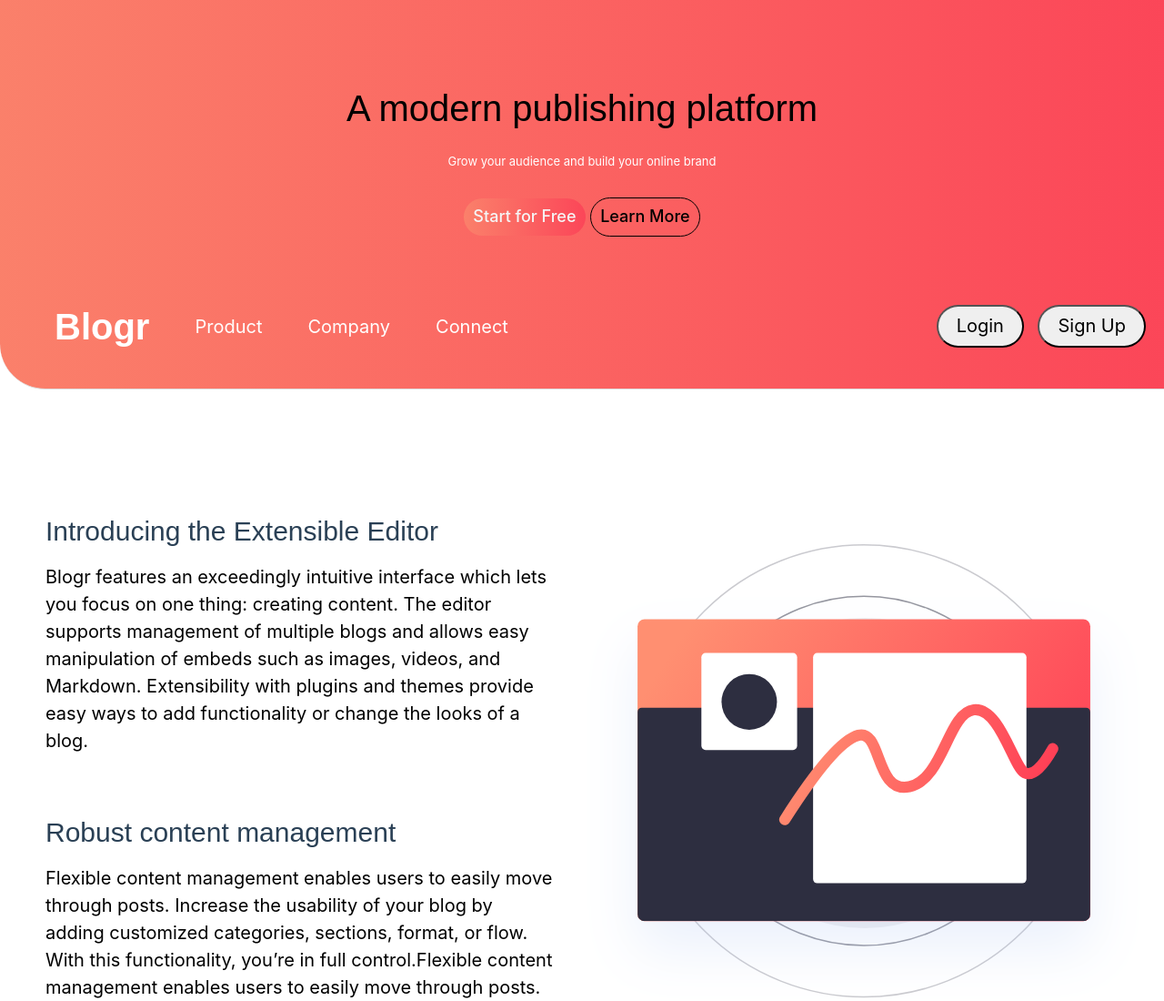
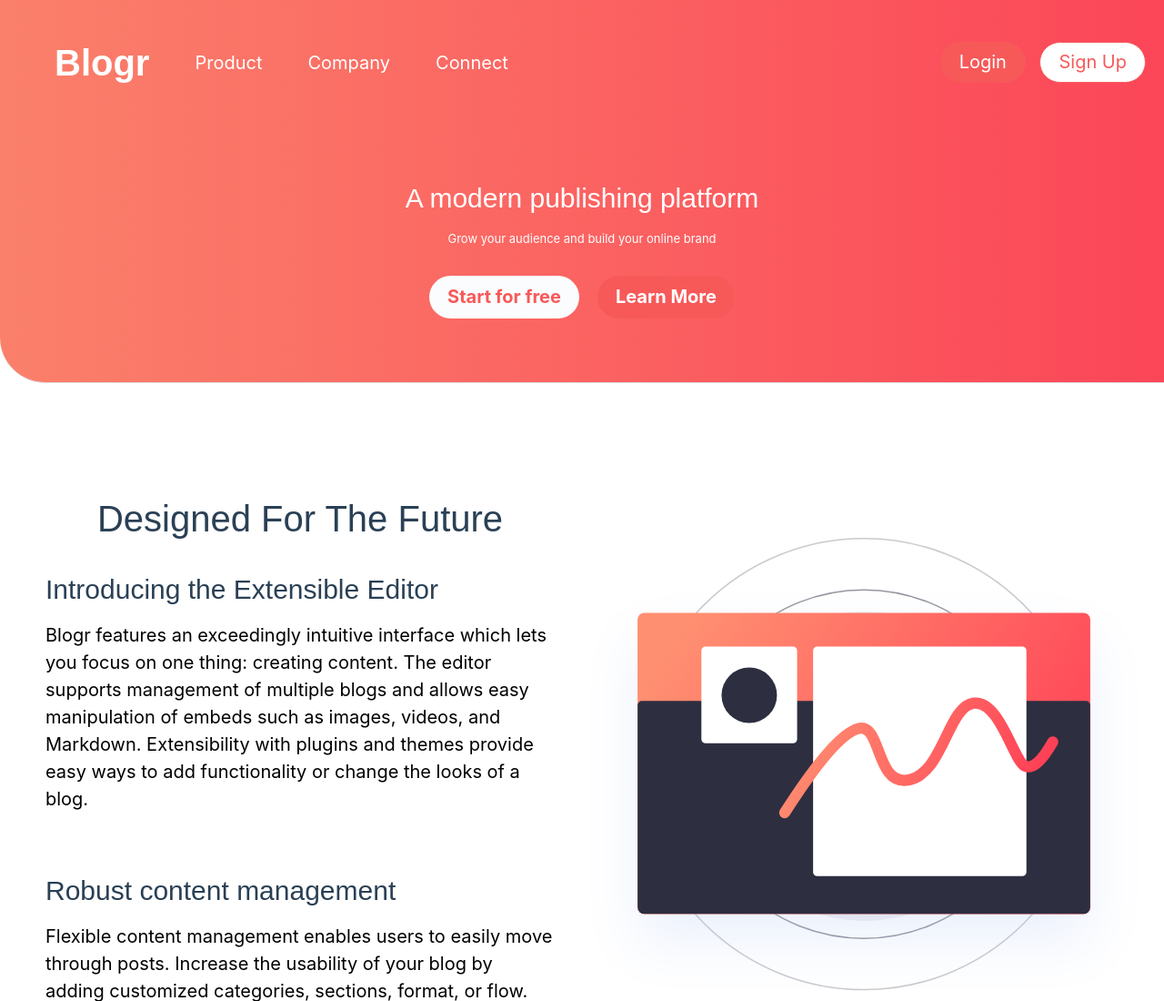
Before and after one commit to Yordinaa/blogger-front, a plain HTML site: page index.html in a window 1280 px wide. Shown: the top 1100 px of the page at 91% size. Drawn offline with Linux system fonts and the light colour scheme.

Commit message:
Update index.html

```diff
--- a/index.html
+++ b/index.html
@@ -11,32 +11,16 @@
 </head>
 <body>
     <header>
-        <section class="block block--curved--bottom block--gradient hero">
-    <div class="hero-background">
-        <img class="hero-pattern" src="images/bg-pattern-intro-desktop.svg" alt="" srcset="images/bg-pattern-intro-mobile.svg 600w, images/bg-pattern-intro-desktop.svg",
-             sizes="(max-width: 600px), 100vw">
-    </div>
-    <div class="container">
-        <div class="hero-text">
-            <div class="hero-heading">
-                <h1>A modern publishing platform</h1>
-            </div>
-            <div class="hero--body">
-                <p>Grow your audience and build your online brand</p>
-            </div>
-            <div class="hero-btn">
-                <button class="btn btn-primary">Start for Free</button>
-                <button class="btn btn-secondary">Learn More</button>
-            </div>
-        </div>
-    </div>
-</section>
         <nav>
+            <!-- <div class="hero-background">
+                <img src="images/bg-pattern-intro-desktop.svg" alt="">
+             </div> -->
 
            <ul class="header-links">
 
              <ul class="dropdowns">
-                       <div class="header-title">
+
+            <div class="header-title">
                <h1>Blogr</h1>
              </div>
            <li class="dropdown">
@@ -69,10 +53,18 @@
          </ul>
 
            <div class="login-signup">
-             <button>Login</button>
-             <button>Sign Up</button>
+             <button class="login-btn">Login</button>
+             <button class="signup-btn">Sign Up</button>
            </div>
        </ul>
+
+         <div class="hero">
+           <h2>A modern publishing platform</h2>
+           <p>Grow your audience and build your online brand</p>
+           <div class="start-btn">
+             <button class="first-child">Start for free</button>
+             <button class="last-child">Learn More</button>
+           </div>
          </div>
          </nav>
        </header>
@@ -82,6 +74,8 @@
             <img src="images/illustration-editor-mobile.svg" alt="">
         </div>
         <div class="media reordered">
+            <h1 class="h1">Designed For The Future</h1>
+
             <div class="media__title">
                 <h2>Introducing the Extensible Editor</h2>
             </div>
```
